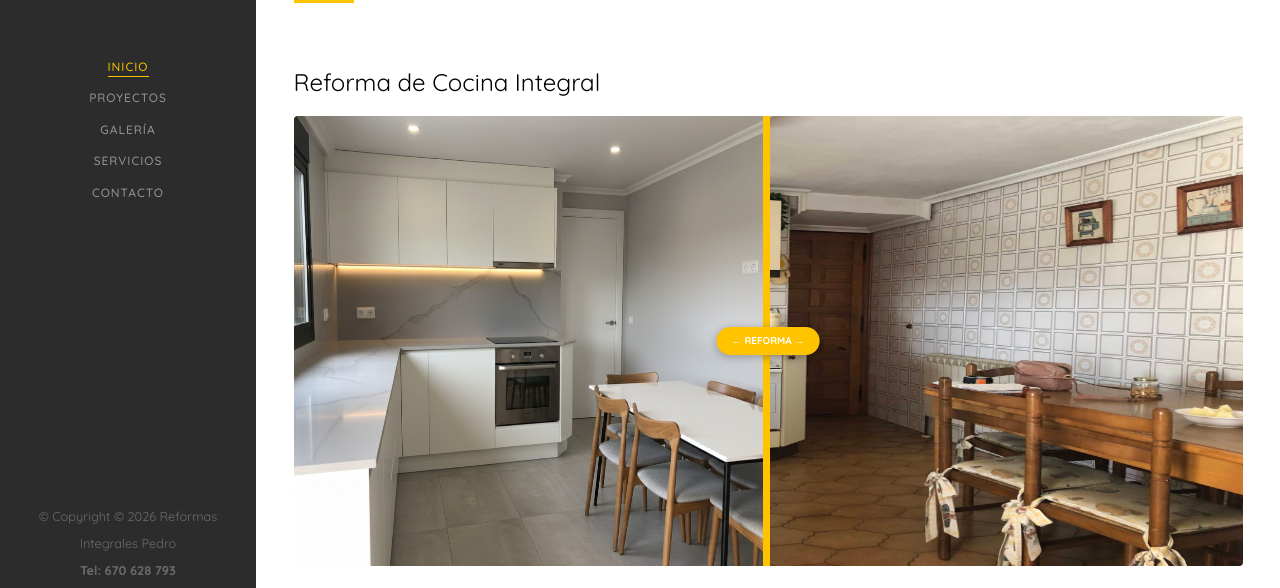
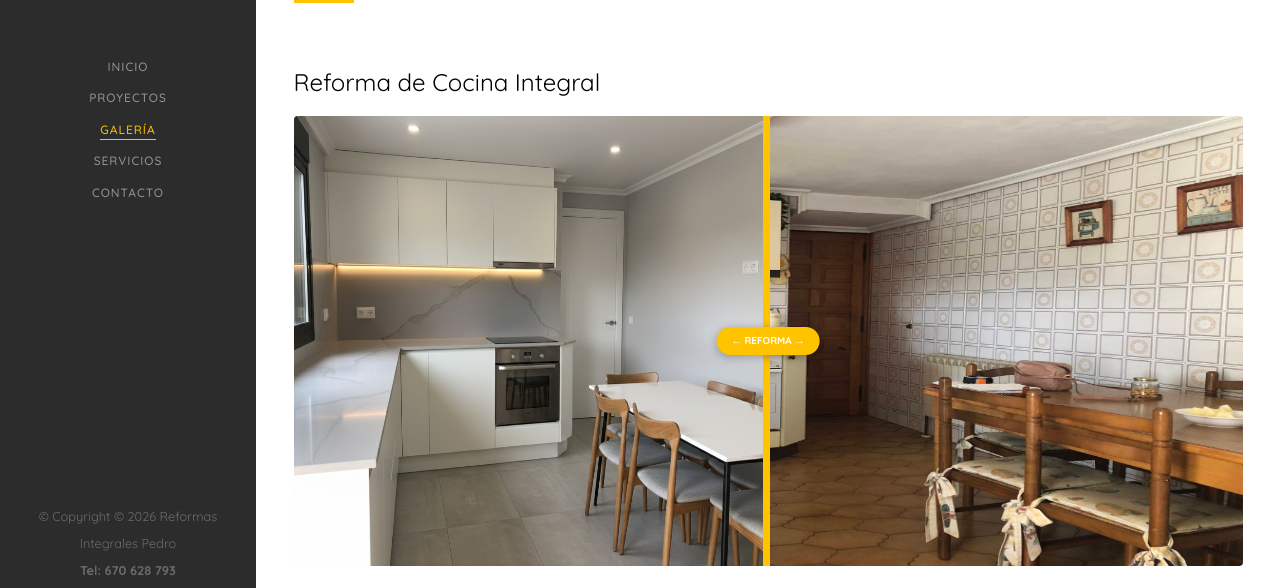
Before and after one commit to franciscoalanzavesromero/Reformas_integrales_Pedro, a plain HTML site: page galeria.html in a window 1280 px wide. Shown: the part 128-716 px from the top of the page. Drawn offline with Linux system fonts and the light colour scheme; files whose address does not match are found by name.

Commit message:
minor change

```diff
--- a/galeria.html
+++ b/galeria.html
@@ -36,9 +36,9 @@
         </h1>
         <nav id="colorlib-main-menu" role="navigation">
           <ul>
-            <li class="colorlib-active"><a href="index.html">Inicio</a></li>
+            <li><a href="index.html">Inicio</a></li>
             <li><a href="work.html">Proyectos</a></li>
-            <li><a href="galeria.html">Galería</a></li>
+            <li  class="colorlib-active"><a href="galeria.html">Galería</a></li>
             <li><a href="services.html">Servicios</a></li>
             <li><a href="contact.html">Contacto</a></li>
           </ul>
```
